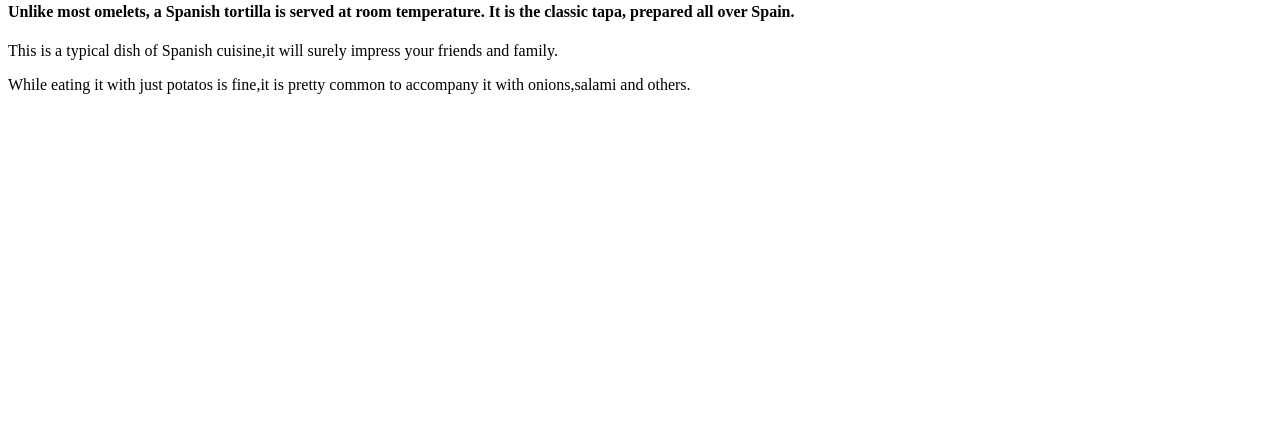
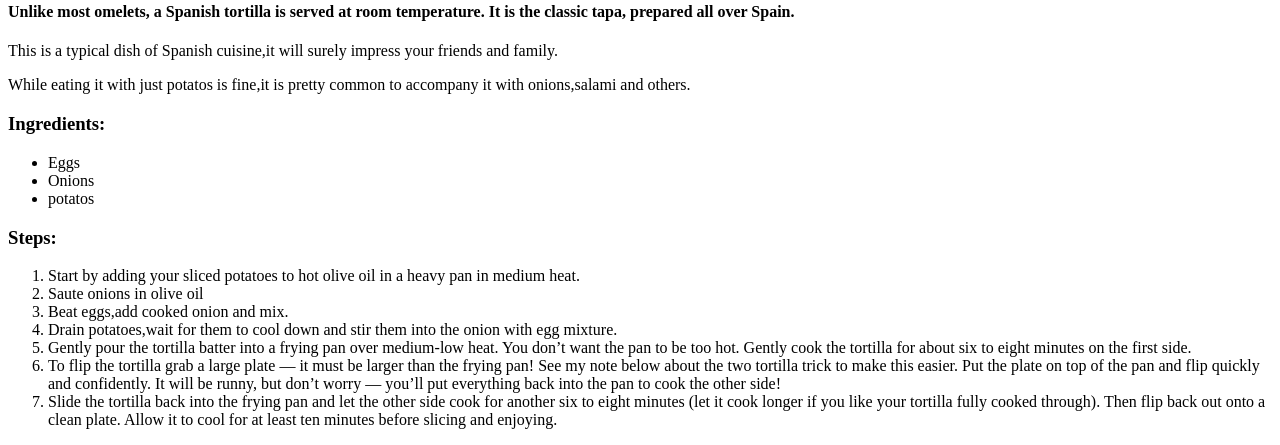
Before and after one commit to Pollomonteros/odin-recipes, a plain HTML site: page recipes/tortilla.html in a window 1280 px wide. Shown: the part 402-847 px from the top of the page. Before the commit the page ends 800 px from the top, so only its background shows below. Drawn offline with Linux system fonts and the light colour scheme.

Commit message:
Finish the tortilla recipe

```diff
--- a/recipes/tortilla.html
+++ b/recipes/tortilla.html
@@ -16,6 +16,50 @@
             your friends and family.
         </p>
 
-        <p>While eating it with just potatos is fine,it is pretty common to accompany it with onions,salami and others.</p>
+        <p>While eating it with just potatos is fine,it
+            is pretty common to accompany it with onions,salami and others.</p>
+
+
+        <h3>Ingredients: </h3>
+        <ul>
+            <li>Eggs</li>
+            <li>Onions</li>
+            <li>potatos</li>
+        </ul>
+
+        <h3>Steps:</h3>
+
+        <ol>
+            <li>Start by adding your sliced potatoes
+                to hot olive oil in a heavy pan in medium heat.</li>
+
+            <li>Saute onions in olive oil</li>
+
+            <li>
+                Beat eggs,add cooked onion and mix.
+            </li>
+
+            <li>
+                Drain potatoes,wait for them to cool down and stir them into the onion with
+                egg mixture.
+            </li>
+
+            <li>
+                Gently pour the tortilla batter into a frying pan over medium-low heat.
+                You don’t want the pan to be too hot.
+                Gently cook the tortilla for about six to eight minutes on the first side.
+            </li>
+
+            <li>To flip the tortilla grab a large plate — it must be larger than the frying pan! See my note below about the
+                 two tortilla trick to make this easier. Put the plate on top of the pan and flip quickly and confidently.
+                It will be runny, but don’t worry — you’ll put everything back into the pan to cook the other side!</li>
+
+            <li>
+                Slide the tortilla back into the frying pan and let the other side cook for
+                another six to eight minutes (let it cook longer if you like your tortilla
+                 fully cooked through). Then flip back out onto a clean plate. Allow it to
+                  cool for at least ten minutes before slicing and enjoying.
+            </li>
+        </ol>
     </body>
 </html>
```
